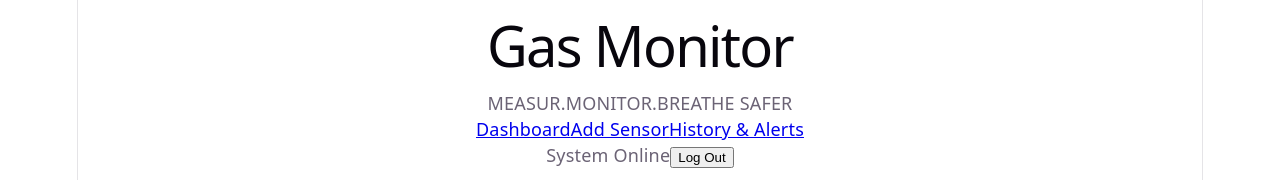
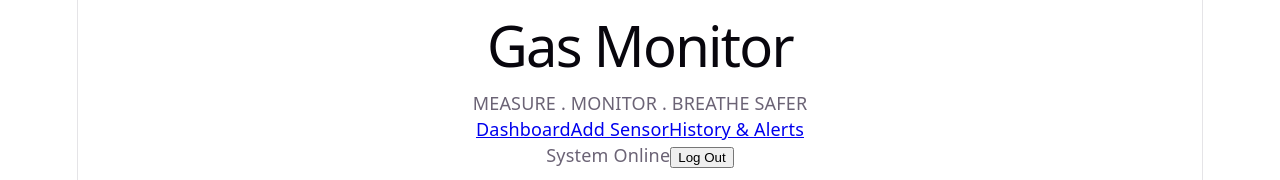
Before and after one commit to abdularhman2341/air-quality-monitoring-system, a React app in the folder frontend/: page / in a window 1280 px wide. Shown: the top 180 px of the page. Built offline with nearby package versions, Linux system fonts and the light colour scheme; no server answers; the HTML template or start-up script is replaced by a standard one.

Commit message:
Use Link for header navigation

```diff
--- a/frontend/src/components/Header.jsx
+++ b/frontend/src/components/Header.jsx
@@ -1,14 +1,18 @@
+import { Link } from 'react-router-dom'
+
 function Header() {
+
     return(
+
           <header>
             <div>
                 <h1>Gas Monitor</h1>
-                <p>MEASUR.MONITOR.BREATHE SAFER</p>
+                <p>MEASURE . MONITOR . BREATHE SAFER</p>
             </div>
             <nav>
-                <a href="/">Dashboard</a>
-                <a href="/add-sensor">Add Sensor</a>
-                <a href="/history">History & Alerts</a>
+                <Link to="/">Dashboard</Link>
+                <Link to="/add-sensor">Add Sensor</Link>
+                <Link to="/history">History & Alerts</Link>
             </nav>
             <div>
                 <span>System Online</span>
```
